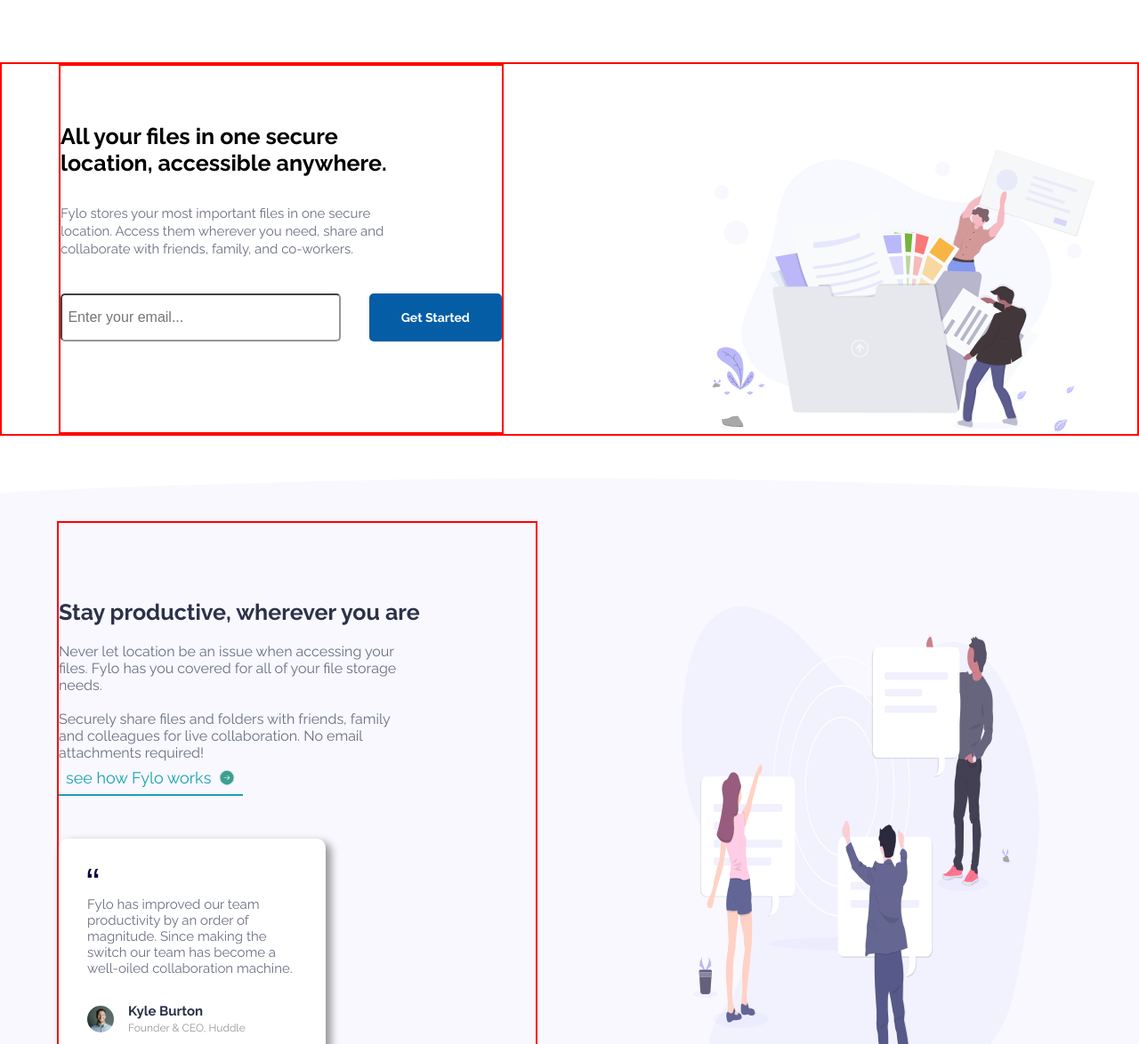
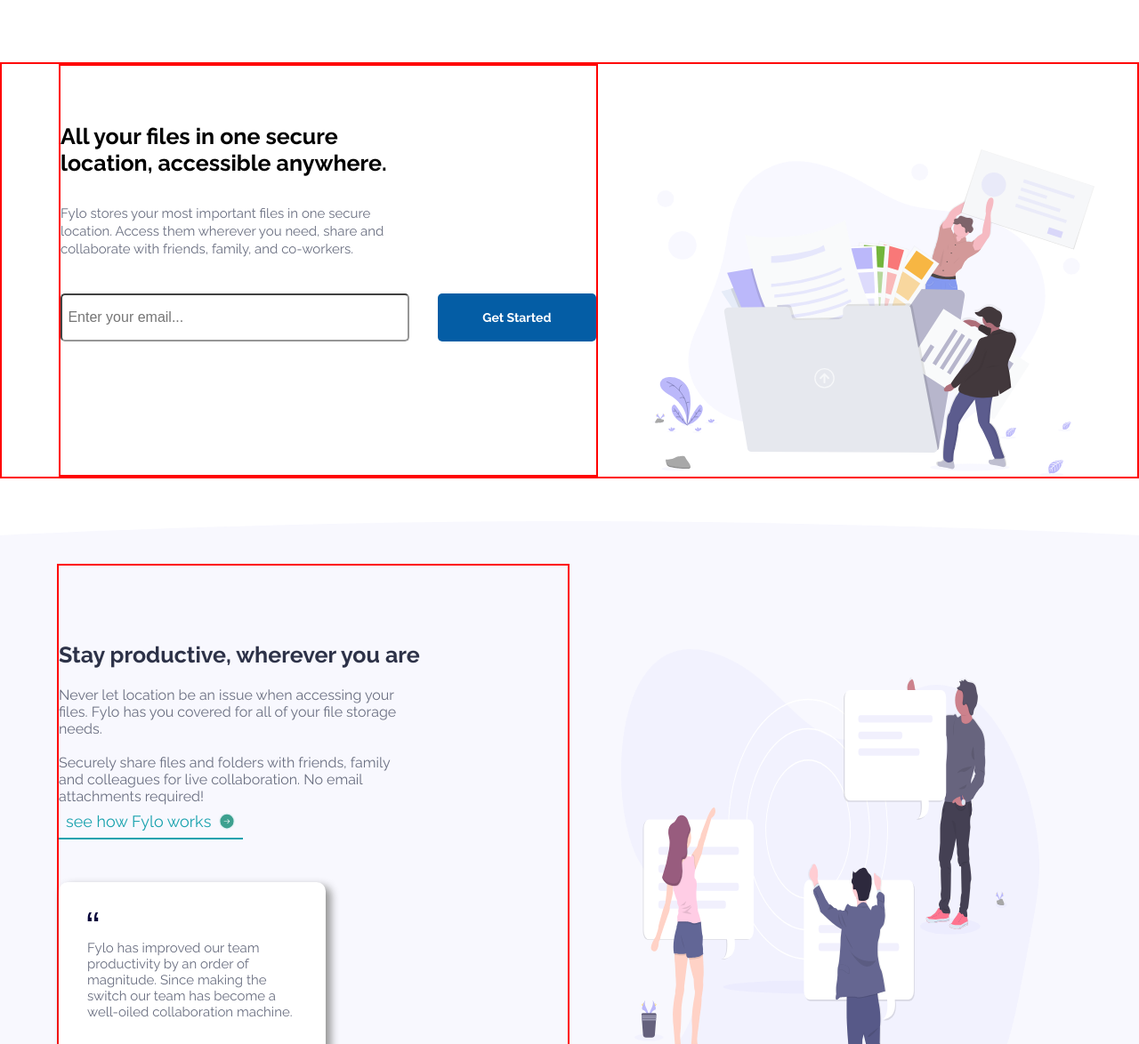
Before and after one commit to Oyasikelly/fylo-landing-page-with-two-column-layout-master, a plain HTML site: page index.html in a window 1280 px wide. Shown: the part 93-1267 px from the top of the page at 89% size. Drawn offline with Linux system fonts and the light colour scheme.

Commit message:
Update style.css

```diff
--- a/style.css
+++ b/style.css
@@ -343,14 +343,14 @@
         justify-content:space-between;
     }
     .image-1{
-        width:480px;
+        width:45%;
         padding-right:3rem;
         margin-top: 6rem;
 
     }
     .group-1{
         padding-top: 4rem;
-        width:500px;
+        width:50%;
         border: 2px solid red;
 
     }
@@ -406,14 +406,14 @@
         justify-content: space-between;
     }
     .image-2{
-        width:450px;
+        width:45%;
         padding-right:3rem;
         margin-top: 6rem;
  }
 
     .group-2{
         padding-top: 4rem;
-        width:540px;
+        width:50%;
         border: 2px solid red;
     }
     h2{
```
